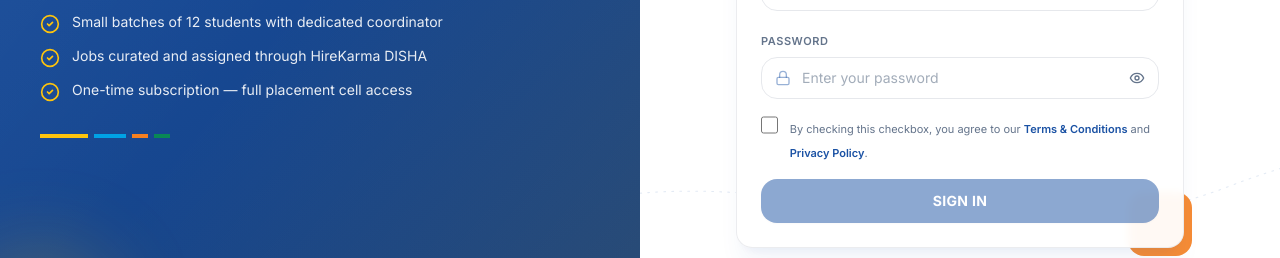
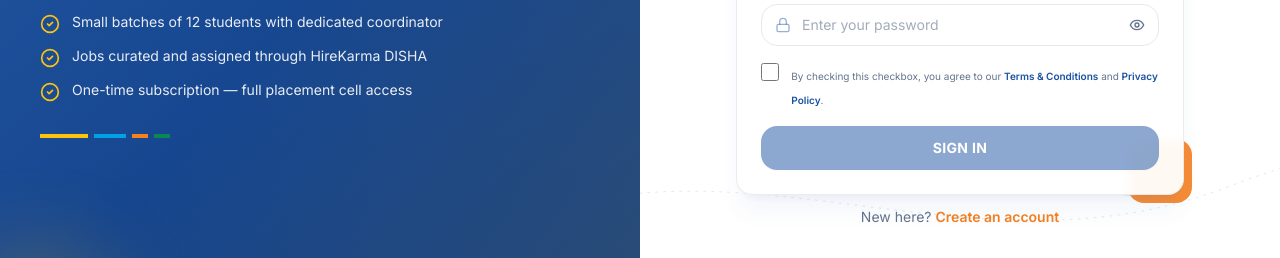
Before and after one commit to HIREKARMA1/shortlisted-ui, a Next.js app: page /auth/login in a window 1280 px wide. Shown: the part 435-693 px from the top of the page. Built offline with nearby package versions, Linux system fonts and the light colour scheme; no server answers.

Commit message:
enahcned the subscription card
Signed-off-by: Lkanath Panda <lokanathpanda128@gmail.com>

```diff
--- a/app/globals.css
+++ b/app/globals.css
@@ -15,12 +15,14 @@
     @apply antialiased;
     -webkit-font-smoothing: antialiased;
     text-rendering: optimizeLegibility;
+    overflow-x: hidden;
   }
 
   body {
     @apply bg-surface-page text-ink-primary font-sans;
     background-color: var(--color-surface-page);
     color: var(--color-text-primary);
+    overflow-x: hidden;
   }
 
   h1,
--- a/components/auth/LegalConsentCheckbox.tsx
+++ b/components/auth/LegalConsentCheckbox.tsx
@@ -20,7 +20,7 @@ export function LegalConsentCheckbox({ id, checked, onCheckedChange }: LegalCons
       checked={checked}
       onCheckedChange={onCheckedChange}
       label={
-        <span className="text-[11px] leading-relaxed text-ink-muted">
+        <span className="text-[10px] leading-snug text-ink-muted">
           {t('auth.legalConsent.prefix')}{' '}
           <Link
             href={TERMS_URL}
--- a/components/layout/AuthLayout.tsx
+++ b/components/layout/AuthLayout.tsx
@@ -32,9 +32,9 @@ export function AuthLayout({
   ];
 
   return (
-    <div className={cn('bg-white', fitViewport ? 'h-dvh overflow-hidden' : 'min-h-screen')}>
-      <div className={cn('grid lg:grid-cols-2', fitViewport ? 'h-full' : 'min-h-screen')}>
-        <div className="auth-gradient-panel relative hidden flex-col justify-between overflow-hidden p-10 text-white lg:flex">
+    <div className={cn('overflow-x-hidden bg-white', fitViewport ? 'h-dvh overflow-hidden' : 'min-h-screen')}>
+      <div className={cn('grid min-w-0 lg:grid-cols-2', fitViewport ? 'h-full' : 'min-h-screen')}>
+        <div className="auth-gradient-panel relative hidden min-w-0 flex-col justify-between overflow-hidden p-10 text-white lg:flex">
           <div className="pointer-events-none absolute inset-0 bg-gradient-to-br from-white/5 via-transparent to-brand-yellow/10" aria-hidden />
           <div className="absolute -right-16 top-20 h-48 w-48 rounded-full bg-brand-sky/30 blur-2xl" aria-hidden />
           <div className="absolute -bottom-10 -left-10 h-40 w-40 rounded-full bg-brand-yellow/20 blur-2xl" aria-hidden />
@@ -73,7 +73,7 @@ export function AuthLayout({
           <p className="relative text-xs text-white/60">{t('landing.footer.poweredBy')}</p>
         </div>
 
-        <div className={cn('relative flex flex-col', fitViewport && 'h-full overflow-hidden')}>
+        <div className={cn('relative flex min-w-0 flex-col overflow-x-hidden', fitViewport && 'h-full overflow-hidden')}>
           <AuthDecor />
 
           <div className="flex h-1 w-full shrink-0 lg:hidden" aria-hidden>
@@ -99,11 +99,11 @@ export function AuthLayout({
 
           <div
             className={cn(
-              'relative z-10 flex flex-1 items-center justify-center px-4 sm:px-8',
-              fitViewport ? 'min-h-0 overflow-hidden pb-4' : 'pb-12'
+              'relative z-10 flex flex-1 justify-center px-4 sm:px-8',
+              fitViewport ? 'min-h-0 items-start overflow-y-auto overscroll-y-contain py-4 pb-6' : 'items-center pb-12'
             )}
           >
-            <div className="w-full max-w-md">
+            <div className="w-full min-w-0 max-w-md">
               {kicker && (
                 <p className="text-[11px] font-bold uppercase tracking-[0.22em] text-brand-orange">{kicker}</p>
               )}
--- a/components/subscribe/SubscribePageView.tsx
+++ b/components/subscribe/SubscribePageView.tsx
@@ -87,15 +87,15 @@ export function SubscribePageView() {
   return (
     <AuthLayout title={t('subscribe.title')} subtitle={t('subscribe.subtitle')}>
       <div className="space-y-6">
-        {batchInfo && (
+        {(batchInfo || amountInr != null) && (
           <div className="rounded-xl border border-line-default bg-surface-muted p-5 text-center">
-            <Text variant="muted">{t('subscribe.seatsLabel')}</Text>
+            <Text variant="muted">{t('subscribe.amountLabel')}</Text>
             <p className="mt-1 font-display text-4xl font-bold text-brand-sky">
-              {batchInfo.seats_remaining ?? 0}
+              {amountInr != null ? t('subscribe.currency', { amount: amountInr }) : '—'}
             </p>
-            {amountInr != null && (
+            {batchInfo && (
               <p className="mt-3 text-lg font-semibold text-brand-blue">
-                {t('subscribe.amountLabel')}: {t('subscribe.currency', { amount: amountInr })}
+                {t('subscribe.seatsLabel')}: {batchInfo.seats_remaining ?? 0}
               </p>
             )}
           </div>
```
